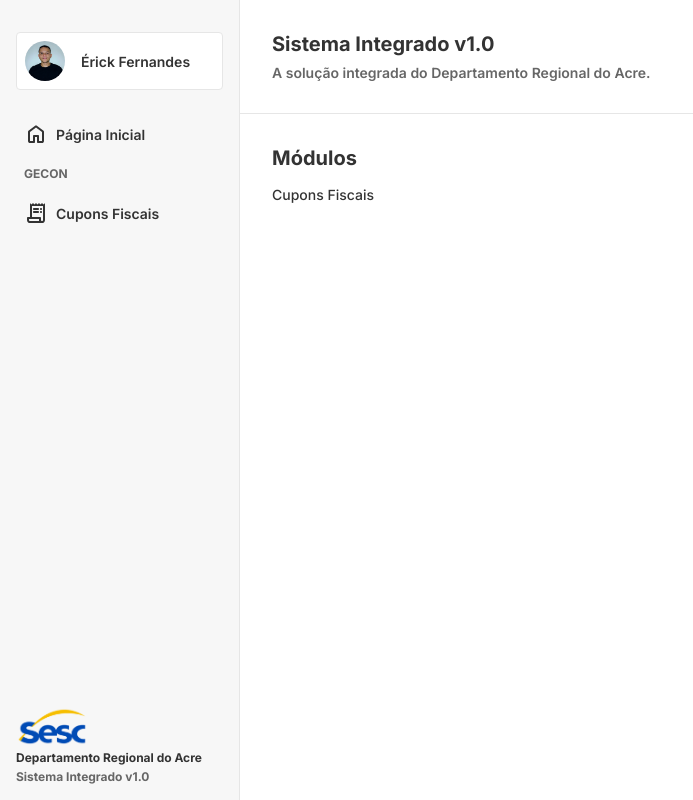
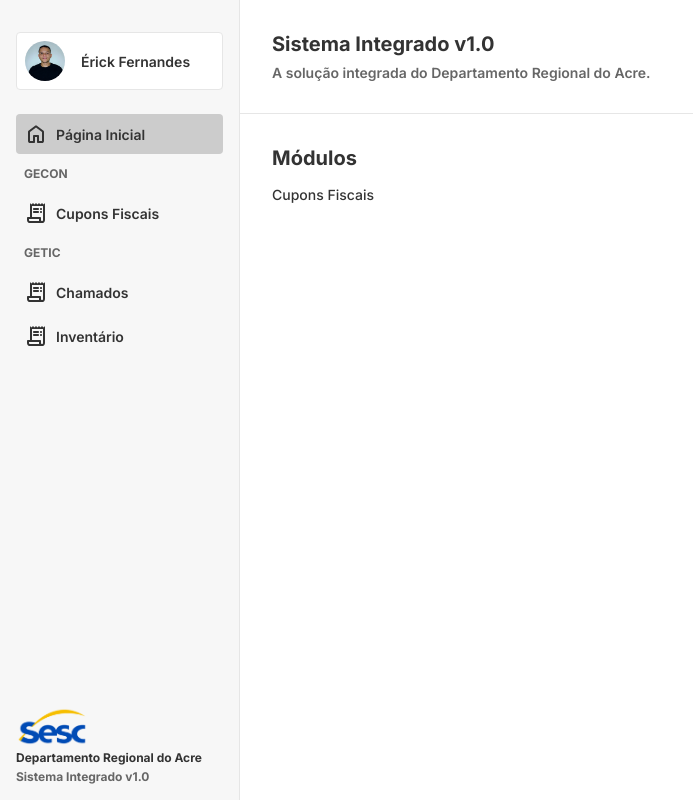
Before and after one commit to sesc-ac/nexus, a Next.js app: page / in a window 1280 px wide. Shown: the whole page, without its empty margins (0-693 px from the left). Built offline with nearby package versions, Linux system fonts and the light colour scheme.

Commit message:
Melhorando a interface

```diff
--- a/app/_ui/Sidebar/Menu/Menu.module.css
+++ b/app/_ui/Sidebar/Menu/Menu.module.css
@@ -4,28 +4,9 @@
     gap: .25rem;
 }
 
-    .menu__group,
-    .menu__link{
-        padding: .5rem;
-    }
-
     .menu__group{
         color: hsl(0, 0%, 40%);
         font-size: .75rem;
         font-weight: 700;
+        padding: .5rem;
     }
-
-    .menu__link{
-        align-items: center;
-        border-radius: .25rem;
-        color: hsl(0, 0%, 20%);
-        display: flex;
-        font-size: .875rem;
-        font-weight: 600;
-        gap: .5rem;
-        transition: background-color .25s;
-
-        &:hover{
-            background-color: hsl(0, 0%, 90%);
-        }
-    }
--- /dev/null
+++ b/app/_ui/Sidebar/Menu/MenuLink/MenuLink.module.css
@@ -0,0 +1,19 @@
+.menuLink{
+    align-items: center;
+    border-radius: .25rem;
+    color: hsl(0, 0%, 20%);
+    display: flex;
+    font-size: .875rem;
+    font-weight: 600;
+    gap: .5rem;
+    padding: .5rem;
+    transition: background-color .25s;
+
+    &:hover{
+        background-color: hsl(0, 0%, 90%);
+    }
+
+    &.active{
+        background-color: hsl(0, 0%, 80%);
+    }
+}
--- /dev/null
+++ b/app/_ui/Sidebar/Menu/MenuLink/index.tsx
@@ -0,0 +1,39 @@
+'use client'
+
+import Link from 'next/link';
+import styles from './MenuLink.module.css';
+import Image from 'next/image';
+import { usePathname } from 'next/navigation';
+
+type MenuLinkProps = {
+    href: string,
+    icon: string,
+    name: string,
+}
+
+export default function MenuLink({
+    href,
+    icon,
+    name
+}: MenuLinkProps){
+    const pathname = usePathname();
+
+    const className = `
+        ${styles.menuLink}
+        ${pathname === href ? styles.active : ''}
+    `;
+
+    return(
+        <Link
+            className={ className }
+            href={ href }
+        >
+            <Image
+                alt={ name }
+                src={ icon }
+            />
+
+            <p className={ styles.link__name }>{ name }</p>
+        </Link>
+    );
+}
--- a/app/_ui/Sidebar/Menu/index.tsx
+++ b/app/_ui/Sidebar/Menu/index.tsx
@@ -1,86 +1,43 @@
-import Link from 'next/link';
-import Image from "next/image";
 import styles from './Menu.module.css';
 import reciptIcon from '@/public/receipt.svg';
 import homeIcon from '@/public/home.svg';
+import { Fragment } from 'react';
+import MenuLink from './MenuLink';
 
 export default function Menu(){
+    const linkGroups = [
+        {name: 'GECON'},
+        {name: 'GETIC'},
+    ];
+
+    const links = [
+        {name: 'Cupons Fiscais', href: '/gecon/cupons', icon: reciptIcon, group: 'GECON'},
+        {name: 'Chamados', href: '/getic/chamados', icon: reciptIcon, group: 'GETIC'},
+        {name: 'Inventário', href: 'getic/inventario', icon: reciptIcon, group: 'GETIC'},
+    ];
+
     return(
         <menu className={ styles.menu }>
-            <Link
-                className={  styles.menu__link }
-                href="/"
-            >
-                <Image
-                    alt='Página Inicial'
-                    className={ styles.link__icon }
-                    src={ homeIcon }
-                />
+            <MenuLink
+                href='/'
+                icon={ homeIcon }
+                name='Página Inicial'
+            />
 
-                <p className={ styles.link__name }>Página Inicial</p>
-            </Link>
+            {linkGroups.map((group) => (
+                <Fragment key={ group.name }>
+                    <p className={ styles.menu__group }>{ group.name }</p>
 
-            <p className={ styles.menu__group }>GECON</p>
-
-            <Link
-                className={  styles.menu__link }
-                href="/gecon/cupons"
-            >
-                <Image
-                    alt="Cupons Fiscais"
-                    className={ styles.link__icon }
-                    src={ reciptIcon }
-                />
-
-                <p className={ styles.link__name }>Cupons Fiscais</p>
-            </Link>
+                    {links.filter((link) => link.group === group.name).map((link) => (
+                        <MenuLink
+                            href={ link.href }
+                            icon={ link.icon }
+                            key={ link.href }
+                            name={ link.name }
+                        />
+                    ))}
+                </Fragment>
+            ))}
         </menu>
     );
-    // const linkGroups = [
-    //     {name: 'GECON'}
-    // ];
-
-    // const links = [
-    //     {name: 'Página Inicial', href: '/', icon: null, group: ''},
-    //     {name: 'Cupons Fiscais', href: '/gecon/cupons', icon: reciptIcon, group: 'GECON'},
-    // ];
-
-    // return(
-    //     <menu className={ styles.menu }>
-    //         {links.filter((link) => link.group === '').map((link) => {
-    //             return(
-    //                 <Link
-    //                     className={ styles.menu__link }
-    //                     href={ link.href }
-    //                     key={ link.name }
-    //                 >
-    //                     {
-    //                         link.icon &&
-
-    //                         <Image
-    //                         alt={ link.name }
-    //                         className={ styles.link__icon }
-    //                         src={ link.icon }
-    //                         />
-    //                     }
-
-    //                     <p>{ link.name }</p>
-    //                 </Link>
-    //             );
-    //         })}
-
-    //        {linkGroups.map((group) => {
-    //             return(
-    //                 <p>{ group.name }</p>
-
-    //                 {linkGroups.map((group) => {
-    //                     return(
-    //                         <p>{ group.name }</p>
-
-    //                     );
-    //                })}
-    //             );
-    //        })}
-    //     </menu>
-    // );
 }
--- a/app/gecon/cupons/_components/CashiersList/CashierItem/CashierItem.module.css
+++ b/app/gecon/cupons/_components/CashiersList/CashierItem/CashierItem.module.css
@@ -5,6 +5,11 @@
     flex-direction: column;
     gap: 1rem;
     padding: 1rem;
+    transition: background-color .25s;
+
+    &:hover{
+        background-color: hsl(0, 0%, 90%);
+    }
 }
 
 .cashier__id{
--- a/app/gecon/cupons/_components/CashiersList/CashierList.module.css
+++ b/app/gecon/cupons/_components/CashiersList/CashierList.module.css
@@ -1,5 +1,5 @@
 .cashierList{
-    display: flex;
-    flex-direction: column;
-    gap: 1rem;
+    display: grid;
+    gap: .5rem;
+    grid-template-columns: repeat(2, 1fr);
 }
--- a/app/globals.css
+++ b/app/globals.css
@@ -33,7 +33,7 @@ b{
 }
 
 .sm{
-  font-size: 75rem;
+  font-size: .75rem;
 }
 
 .clr-text-light{
```
Also changed, not shown: app/gecon/cupons/_components/CashiersList/CashierItem/index.tsx (+22 -19 lines).
